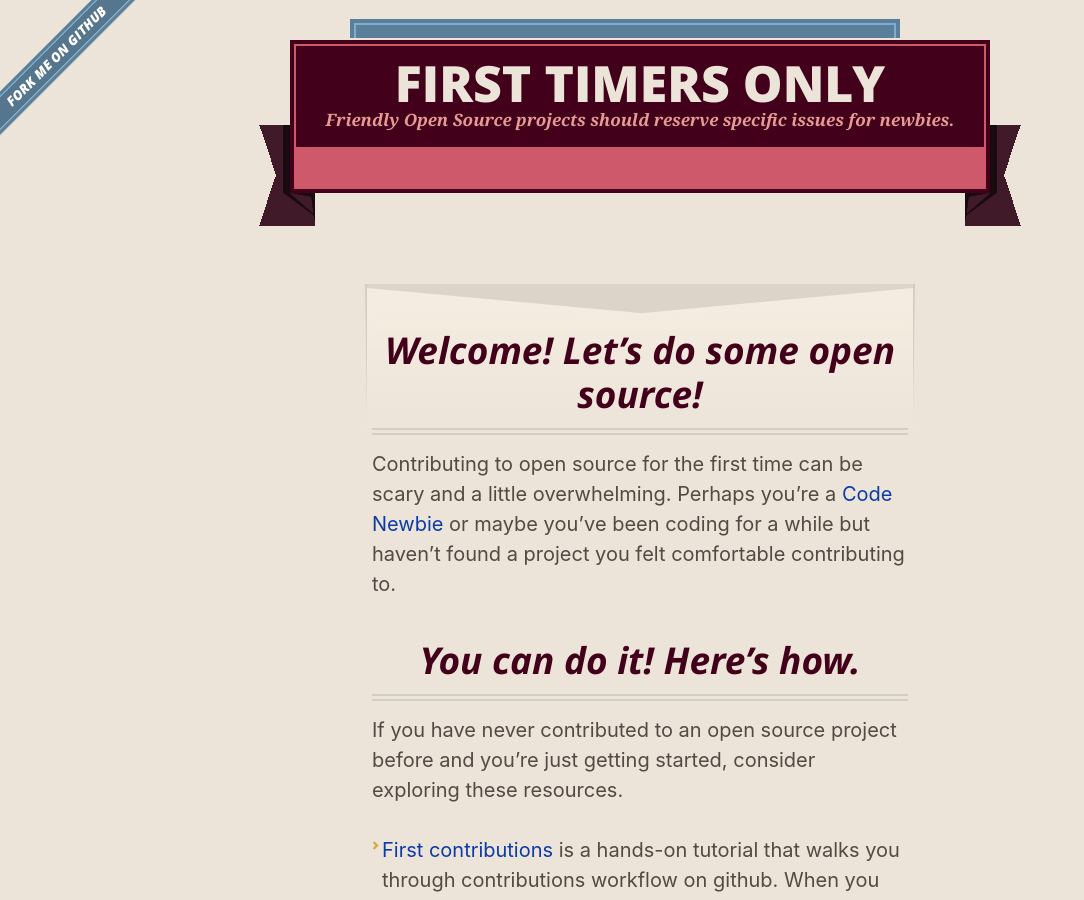
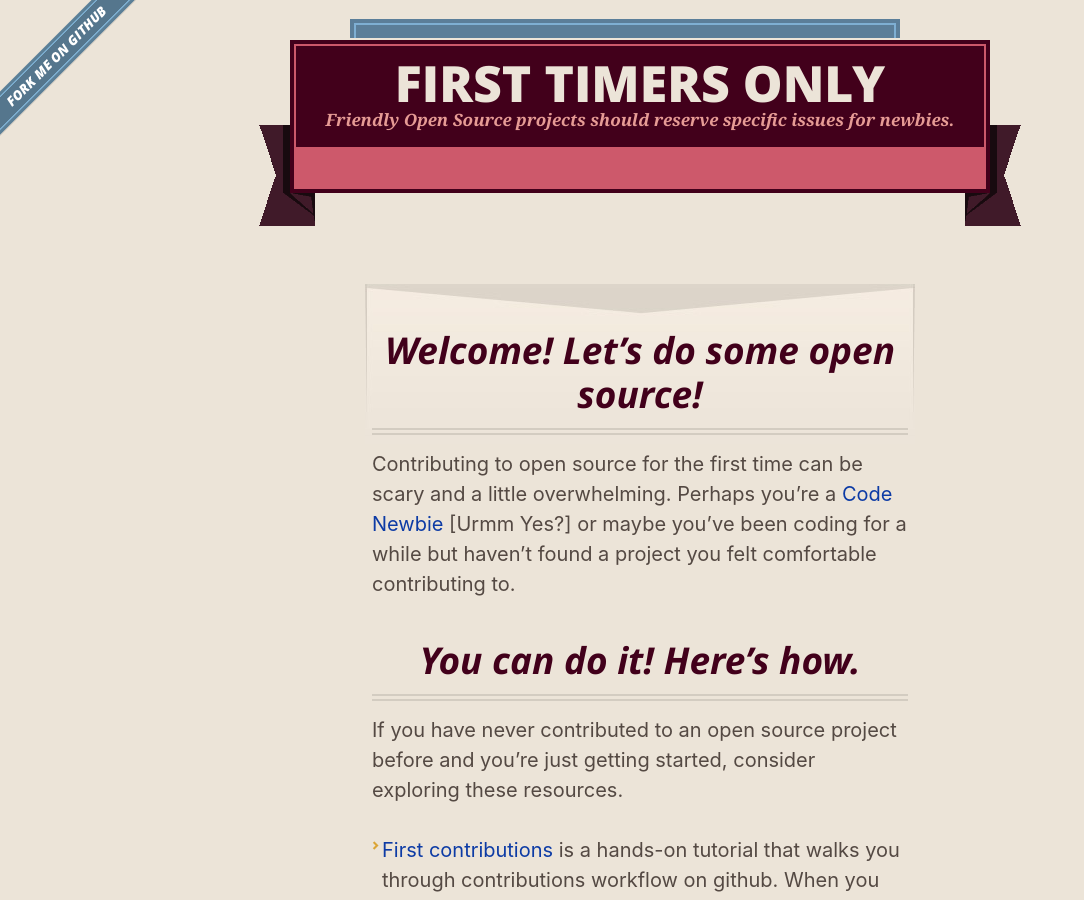
Before and after one commit to shanselman/firsttimersonly, a Jekyll site: the page built from index.md, in a window 1280 px wide and 900 px high. Shown: the whole window, without its empty margins (0-1084 px from the left). Built offline with Jekyll 4.4.1, drawn with Linux system fonts in a browser that asks for light colours; nearby versions of some CDN libraries; comment, search, counter and statistics services are not loaded; our own code applies the rules of GitHub Pages for plain Markdown files; some of the changed text lies outside the part shown.

Commit message:
Added 2 things
Added 2 things that are not that important and corrected a line of its grammatical mistake

```diff
--- a/index.md
+++ b/index.md
@@ -2,7 +2,7 @@
 layout: index
 ---
 ### Welcome! Let's do some open source!
-Contributing to open source for the first time can be scary and a little overwhelming. Perhaps you're a [Code Newbie](https://www.codenewbie.org) or maybe you've been coding for a while but haven't found a project you felt comfortable contributing to.
+Contributing to open source for the first time can be scary and a little overwhelming. Perhaps you're a [Code Newbie](https://www.codenewbie.org) [Urmm Yes?] or maybe you've been coding for a while but haven't found a project you felt comfortable contributing to.
 
 
 ### You can do it! Here's how.
```
Also changed, not shown: other parts of index.md (+1 -1 lines).
